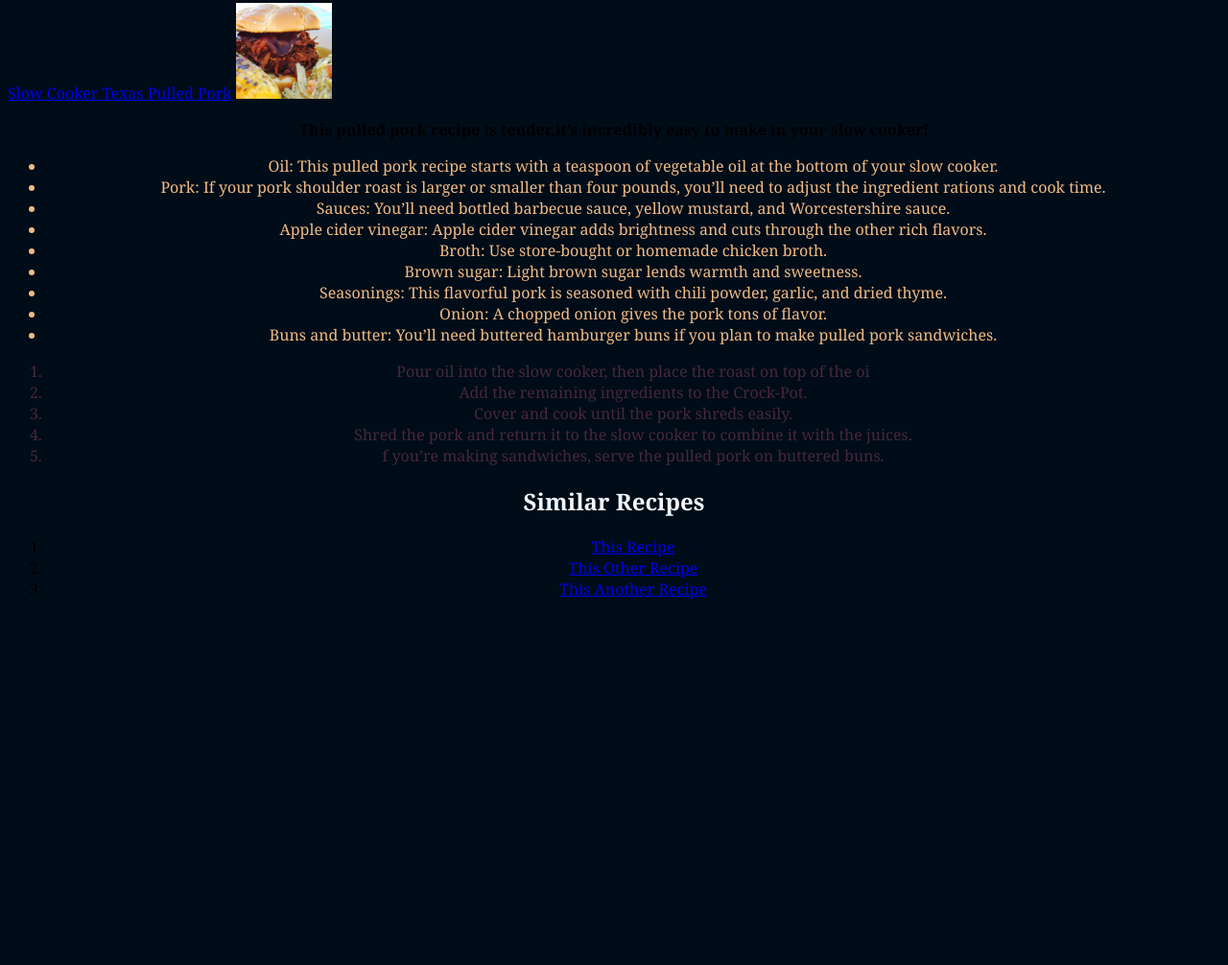
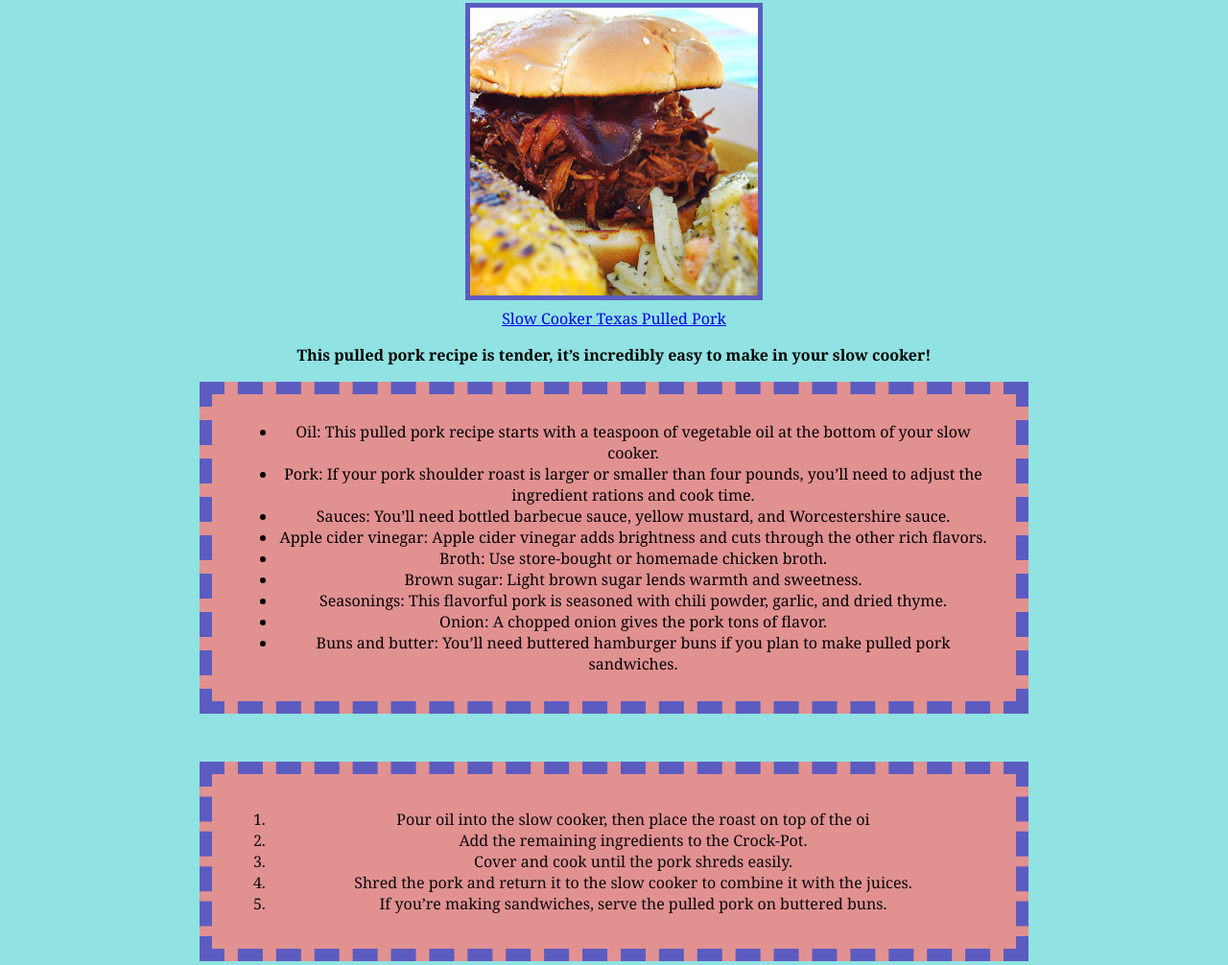
Before and after one commit to AbraaoGeraldo/odin-recipes, a plain HTML site: page index.html in a window 1280 px wide. Shown: the part 83-1089 px from the top of the page at 96% size. Before the commit the page ends 800 px from the top, so only its background shows below. Drawn offline with Linux system fonts and the light colour scheme.

Commit message:
Para motivos de pratica e estudo
Colocando o Box Model e estilizando com outra cor

```diff
--- a/index.html
+++ b/index.html
@@ -8,10 +8,11 @@
 </head>
 <body>
     <h1 class="OMundo" id="ocean">Odin Recipes</h1>
-    <a class="OMundo" href="recipes/slow.html">Slow Cooker Texas Pulled Pork</a>
     <img class="OMundo" src="recipes/slow.jpg">
-    <p class="OMundo" id="sera" >This pulled pork recipe is tender,it’s incredibly easy to make in your slow cooker! </p>
+    <div class="link"><a class="OMundo" href="recipes/slow.html">Slow Cooker Texas Pulled Pork</a></div>
+    <p class="OMundo" id="sera" >This pulled pork recipe is tender, it’s incredibly easy to make in your slow cooker! </p>
 
+   <div class="oi">
     <ul id="diamond" class="sanduba">
         <li>Oil: This pulled pork recipe starts with a teaspoon of vegetable oil at the bottom of your slow cooker.</li>
         <li>Pork: If your pork shoulder roast is larger or smaller than four pounds, you’ll need to adjust the ingredient rations and cook time.  </li>
@@ -23,17 +24,21 @@
         <li>Onion: A chopped onion gives the pork tons of flavor. </li>
         <li>Buns and butter: You’ll need buttered hamburger buns if you plan to make pulled pork sandwiches. </li>
     </ul>
+   </div>
 
+   <div class="ola">
     <ol id="golden" class="molho">
         <li>Pour oil into the slow cooker, then place the roast on top of the oi</li>
         <li>Add the remaining ingredients to the Crock-Pot.</li>
         <li>Cover and cook until the pork shreds easily.</li>
         <li>Shred the pork and return it to the slow cooker to combine it with the juices.</li>
-        <li>f you’re making sandwiches, serve the pulled pork on buttered buns. </li>
+        <li>If you’re making sandwiches, serve the pulled pork on buttered buns. </li>
     </ol>
+   </div>
+
 
     <h2 class="OMundo" id="report">Similar Recipes</h2>
-    <ol class="OMundo">
+    <ol id="eai"   class="OMundo" class="titulo">
         <li><a href="recipes/yourrecipe.html">This Recipe</a></li>
         <li><a href="recipes/yourrecipe.html">This Other Recipe</a></li>
         <li><a href="recipes/yourrecipe.html">This Another Recipe</a></li>
--- a/style.css
+++ b/style.css
@@ -1,10 +1,14 @@
 body {
-    background-color: #000c18;
+    background-color: #91e2e2
 }
 
 img {
-    width: 100px;
+    display: block;
+    width: 300px;
     height: auto;
+    margin-left: auto;
+    margin-right: auto;
+    border: 5px solid rgb(92, 92, 192);
 }
 
 .OMundo {
@@ -12,9 +16,15 @@ img {
     font-family: Georgia, 'Times New Roman', Times, serif;
 }
 
+.link {
+    text-align: center;
+    margin-top: 8px;
+}
+
 #diamond {
     text-align: center;
     font-family: Georgia, 'Times New Roman', Times, serif;
+    margin: 8px;
 }
 
 #golden {
@@ -23,21 +33,62 @@ img {
 }
 
 .sanduba {
-    color: #f0bb85;
+    color: #000000;
 }
 
 .molho {
-    color: #45273f;
+    color: #080808;
 }
 
 #ocean {
     color: aliceblue;
+    text-align: center;
 }
 
 #report {
+    margin-top: 40px;
+    text-align: center;
     color: aliceblue;
+    font-weight: 700;
+
 }
 
 #sera {
+    text-align: center;
     font-weight: bold;
+    font-size: medium;
 }
+
+.titulo {
+    display: block;
+    border: 8px;
+}
+
+/* Test */
+
+.oi {
+    margin: 200px;
+    margin-top: 17px;
+    margin-bottom: 10px;
+    border: 13px dashed rgb(92, 92, 192);
+    padding: 20px;
+    background-color: rgb(226, 145, 145);
+}
+
+.ola {
+    margin: 200px;
+    margin-top: 50px;
+    margin-bottom: auto;
+    border: 13px dashed rgb(92, 92, 192);
+    padding: 20px;
+    background-color: rgb(226, 145, 145);
+}
+
+#eai {
+    margin: 200px;
+    margin-top: 50px;
+    margin-bottom: 15px;
+    border: 13px dashed rgb(92, 92, 192);
+    padding: 20px;
+    background-color: rgb(226, 145, 145);
+}
```
